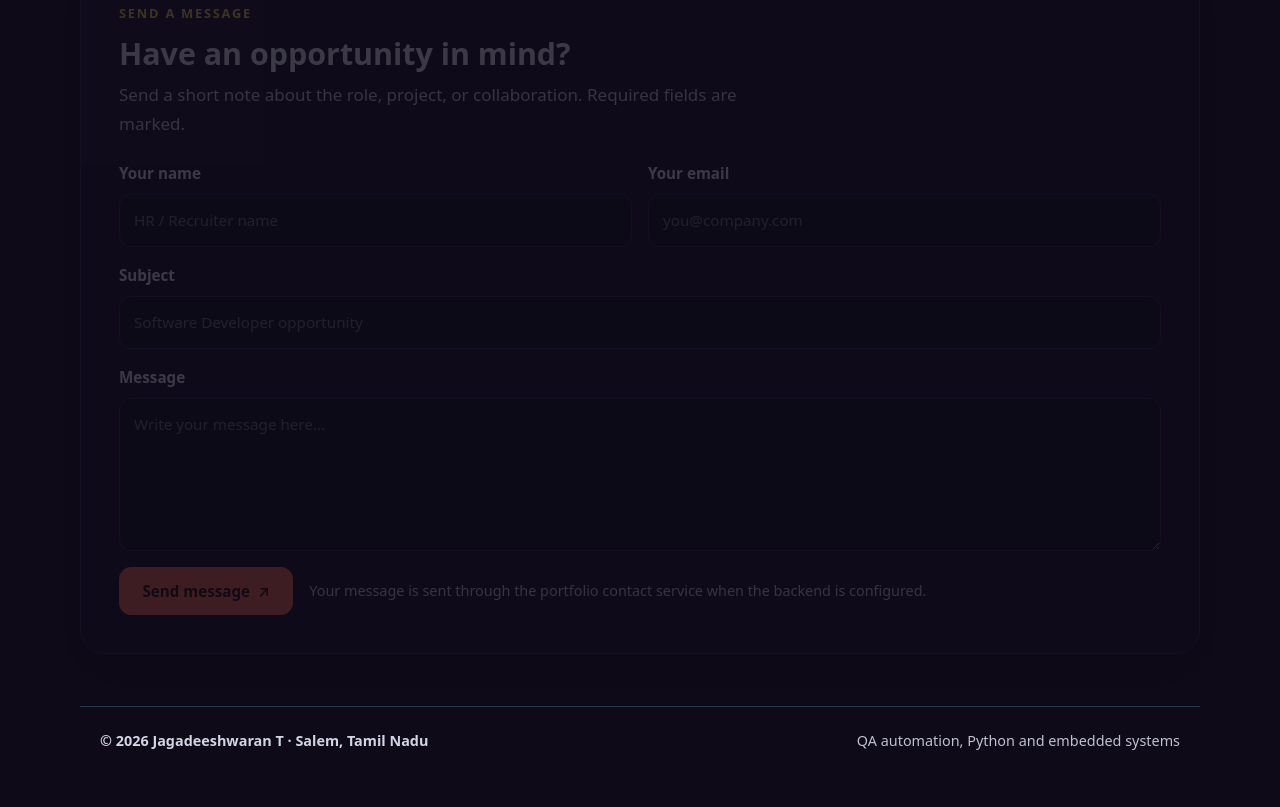
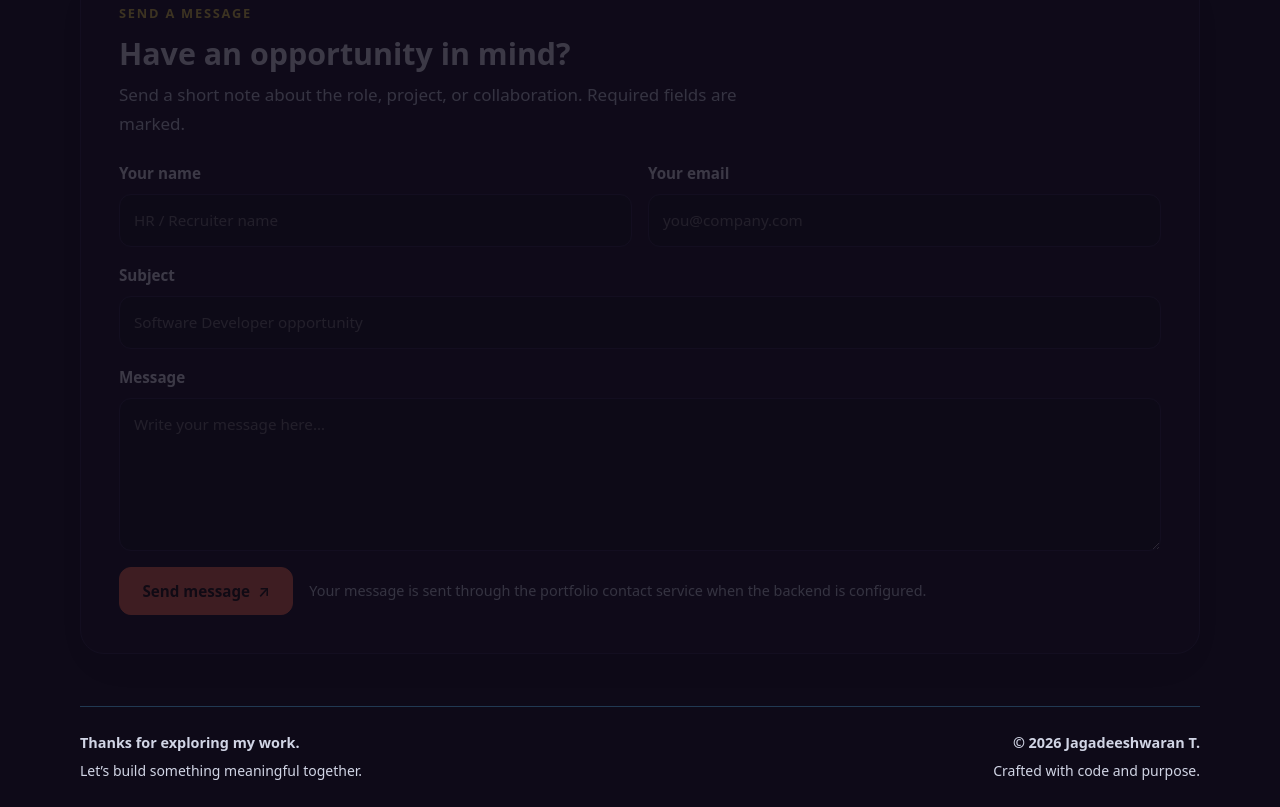
Before and after one commit to jagadeesh-1711/jagadeeshwaran-portfolio, a plain HTML site: page index.html in a window 1280 px wide. Shown: the part 7168-7975 px from the top of the page. Before the commit the page ends 7943 px from the top, so only its background shows below. Drawn offline with Linux system fonts and the light colour scheme.

```diff
--- a/index.html
+++ b/index.html
@@ -368,10 +368,63 @@
   </form>
 </div>
 </section>
-<footer>
-<span>© 2026 Jagadeeshwaran T · Salem, Tamil Nadu</span>
-<span>QA automation, Python and embedded systems</span>
+<footer class="portfolio-footer">
+  <div class="footer-thanks">
+    <div>
+      <strong>Thanks for exploring my work.</strong>
+      <p>Let’s build something meaningful together.</p>
+    </div>
+  </div>
+  <div class="footer-copyright">
+    <span>© 2026 Jagadeeshwaran T.</span>
+    <small>Crafted with code and purpose.</small>
+  </div>
 </footer>
+
+<style>
+  .portfolio-footer {
+    display: flex;
+    align-items: center;
+    justify-content: space-between;
+    gap: 1.5rem;
+    padding: 1.5rem 0;
+    border-top: 1px solid var(--border, rgba(128, 128, 128, .25));
+  }
+  .footer-thanks,
+  .footer-copyright {
+    display: flex;
+    align-items: center;
+    gap: .75rem;
+  }
+  .footer-thanks strong,
+  .footer-copyright span {
+    display: block;
+    font-weight: 600;
+  }
+  .footer-thanks p,
+  .footer-copyright small {
+    display: block;
+    margin: .3rem 0 0;
+    color: var(--muted, #9298a5);
+    font-size: .875rem;
+  }
+  .footer-copyright {
+    flex-direction: column;
+    align-items: flex-end;
+    gap: 0;
+    text-align: right;
+  }
+  @media (max-width: 600px) {
+    .portfolio-footer {
+      flex-direction: column;
+      align-items: flex-start;
+    }
+    .footer-copyright {
+      align-items: flex-start;
+      text-align: left;
+    }
+  }
+</style>
 </main>
 <div aria-label="Resume of Jagadeeshwaran T" aria-modal="true" class="viewer" hidden="" id="viewer" role="dialog">
 <div class="vbar">
```
